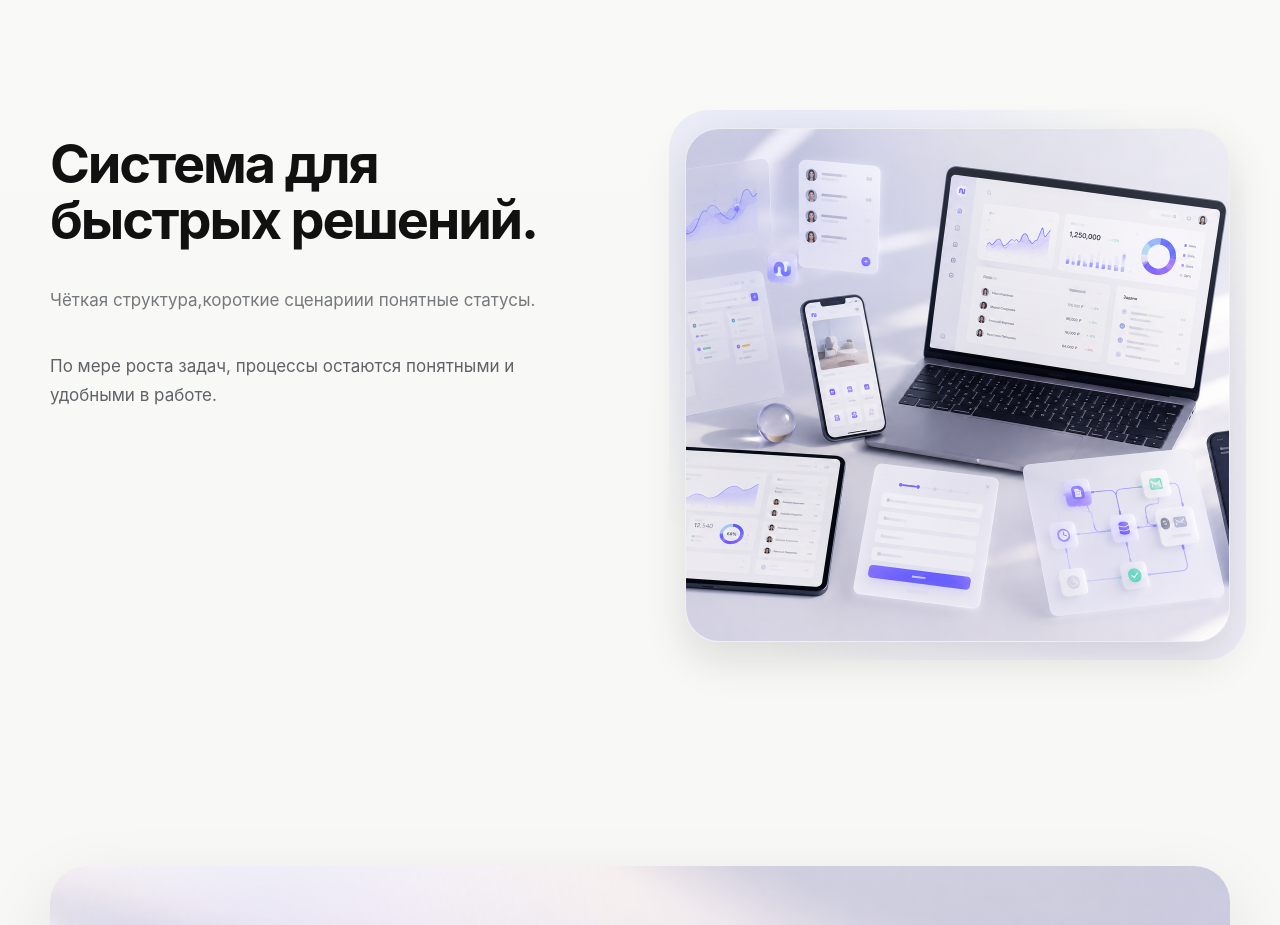
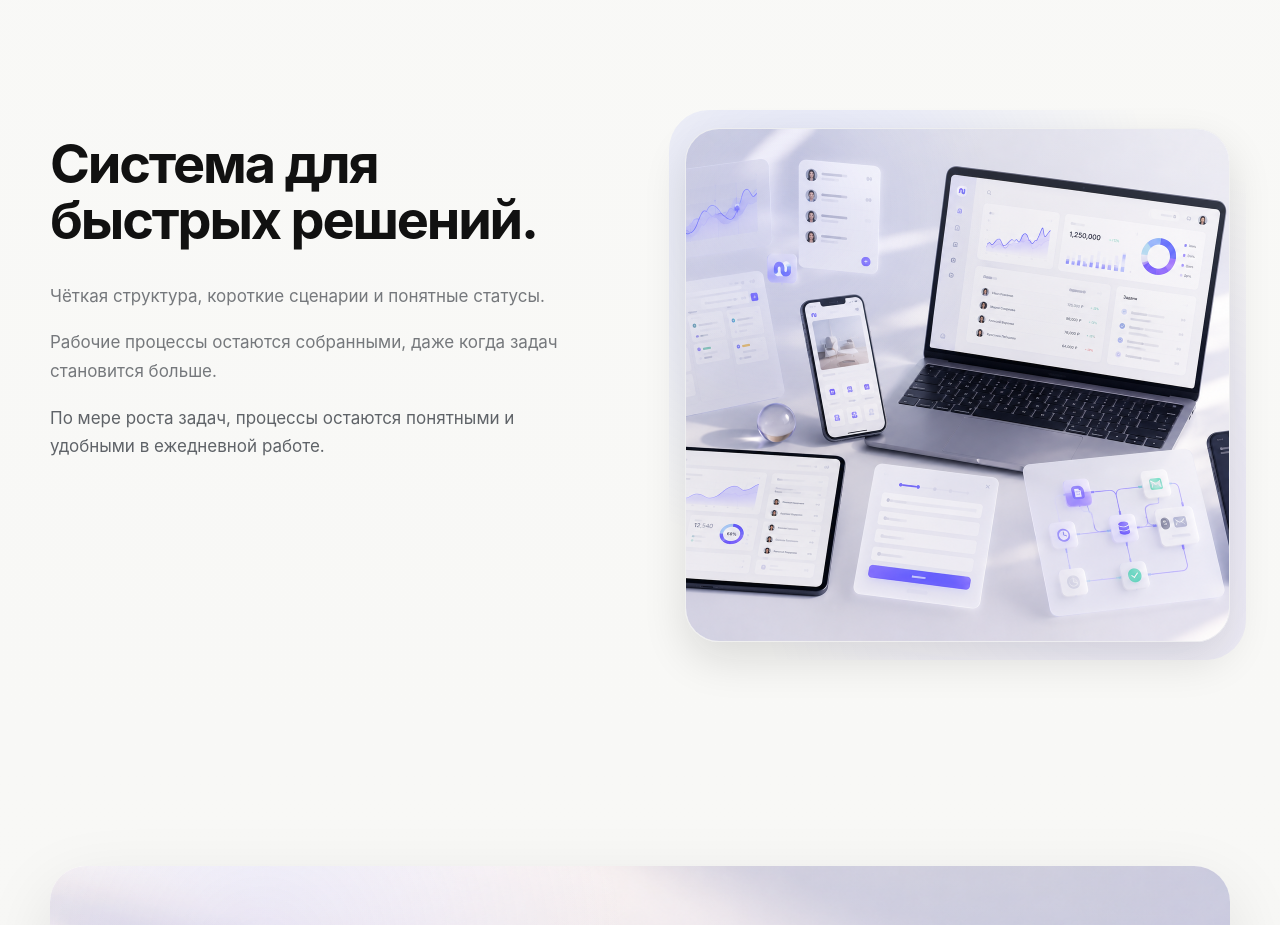
Before and after one commit to vladtranskom888-hue/lending_my, a React (Vite) app: page / in a window 1280 px wide. Shown: the part 2820-3745 px from the top of the page. Built offline with nearby package versions, Linux system fonts and the light colour scheme.

Commit message:
Refine product text block composition and copy

```diff
--- a/src/App.jsx
+++ b/src/App.jsx
@@ -134,12 +134,13 @@ export default function App() {
         <div className="copy productCopy">
           <h2>Система для быстрых решений.</h2>
           <p>
-            Чёткая структура,<br />
-            короткие сценарии<br />
-            и понятные статусы.
+            Чёткая структура, короткие сценарии и понятные статусы.
+          </p>
+          <p>
+            Рабочие процессы остаются собранными, даже когда задач становится больше.
           </p>
           <p className="muted">
-            По мере роста задач, процессы остаются понятными и удобными в работе.
+            По мере роста задач, процессы остаются понятными и удобными в ежедневной работе.
           </p>
         </div>
         <div className="productVisualWrap">
--- a/src/styles.css
+++ b/src/styles.css
@@ -378,8 +378,9 @@ p {
 }
 
 .productCopy {
-  gap: 14px;
-  max-width: 660px;
+  gap: 0;
+  width: min(100%, 740px);
+  max-width: 740px;
 }
 
 .productEyebrow {
@@ -398,15 +399,16 @@ p {
 }
 
 .productSection h2 {
-  max-width: 16ch;
+  max-width: 18ch;
   margin-top: 8px;
   font-size: clamp(34px, 4.3vw, 54px);
   line-height: 1.04;
 }
 
 .productSection p {
-  max-width: 62ch;
-  margin-top: 24px;
+  width: min(100%, 67ch);
+  max-width: 67ch;
+  margin-top: 18px;
   font-size: 17px;
   line-height: 1.68;
 }
@@ -416,7 +418,7 @@ p {
 }
 
 .productCopy > p:first-of-type {
-  margin-top: 24px;
+  margin-top: 34px;
 }
 
 .productVisualWrap {
```
